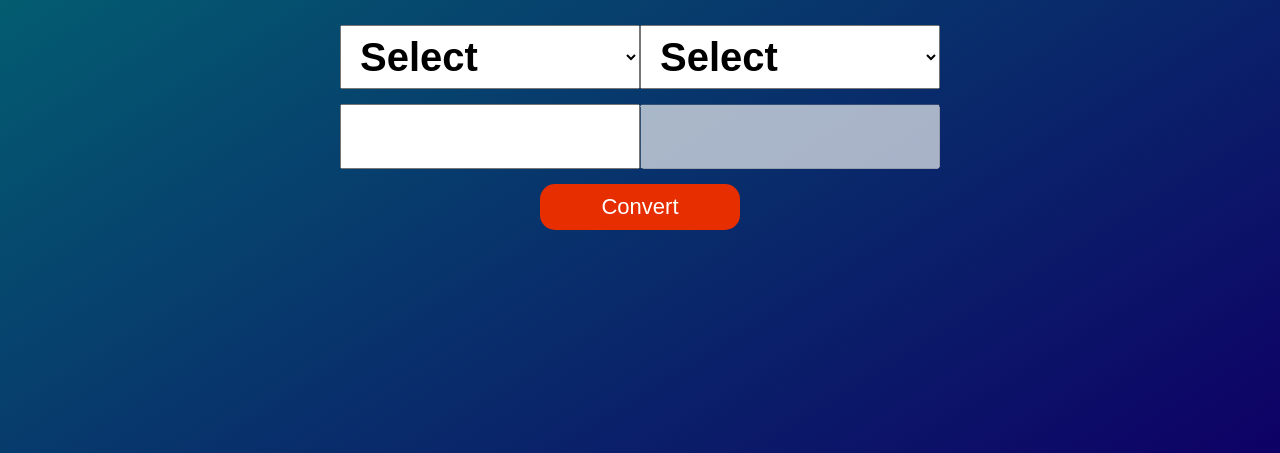
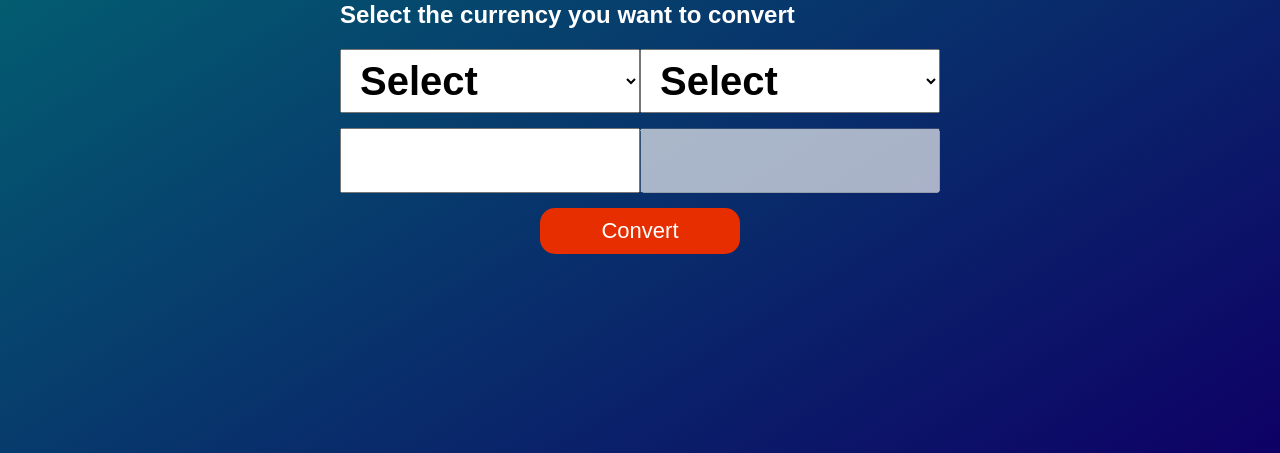
Before and after one commit to Eaarjun/Simple-CUrrency-Convertor, a plain HTML site: page index.html in a window 1280 px wide. Shown: the part 347-800 px from the top of the page. Drawn offline with Linux system fonts and the light colour scheme; no server answers.

Commit message:
Update index.html

```diff
--- a/index.html
+++ b/index.html
@@ -10,6 +10,7 @@
 <body>
     <div class="container">
         <h1>Currency Convertor</h1>
+        <h2>Select the currency you want to convert</h2>
         <div class="row">
             <div class="col">
                 <select class="currency">
```
